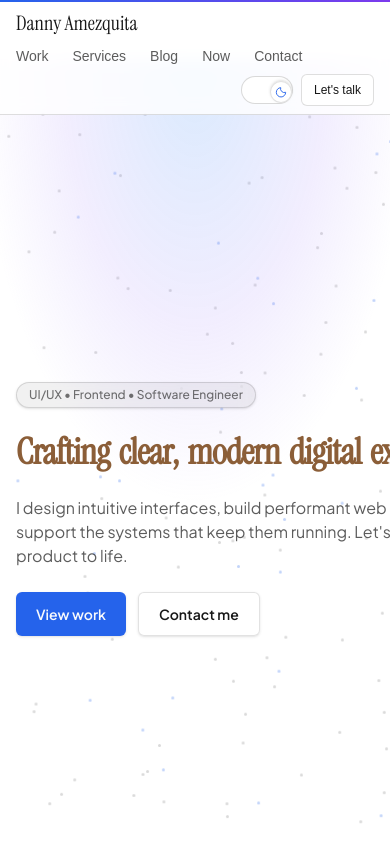
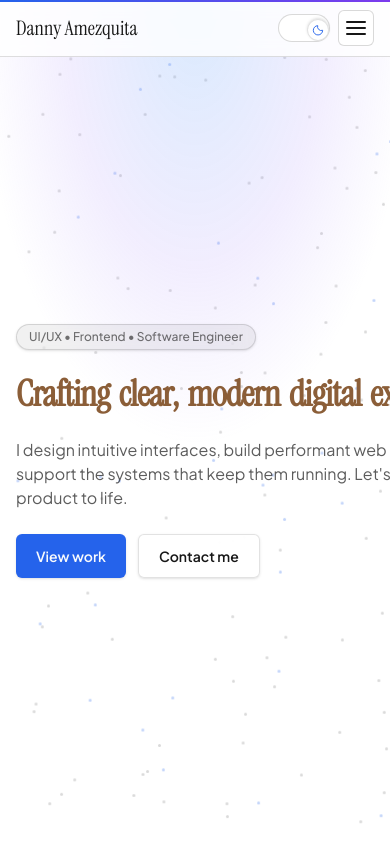
Before and after one commit to DannyAmzq/personal-wesbite, a Next.js app: page / in a window 390 px wide. Shown: the top 844 px of the page. Built offline with nearby package versions, Linux system fonts and the light colour scheme; a web font is replaced by a local one.

Commit message:
Revert "Wrap header contents on small viewports instead of hamburger menu"
This reverts commit 9882e619f5b23c0a6ad64a8427779b950be44813.

```diff
--- a/components/Navbar.tsx
+++ b/components/Navbar.tsx
@@ -1,15 +1,37 @@
 "use client";
 import Link from "next/link";
 import { usePathname } from "next/navigation";
-import { motion } from "framer-motion";
+import { motion, AnimatePresence, useReducedMotion } from "framer-motion";
+import { useState, useEffect, useCallback } from "react";
 import ThemeToggle from "@/components/ThemeToggle";
 import MagneticButton from "@/components/MagneticButton";
 import SignatureLogo from "@/components/SignatureLogo";
 
 export default function Navbar() {
+  const [open, setOpen] = useState(false);
+  const reduce = useReducedMotion();
   const pathname = usePathname();
   // Prefix hash links with "/" when not on the homepage so they navigate back correctly
   const h = (hash: string) => (pathname === "/" ? hash : `/${hash}`);
+
+  // rAF-throttled resize — avoids setState on every pixel while dragging
+  useEffect(() => {
+    let rafId: number;
+    const onResize = () => {
+      cancelAnimationFrame(rafId);
+      rafId = requestAnimationFrame(() => {
+        if (window.innerWidth >= 640) setOpen(false);
+      });
+    };
+    window.addEventListener("resize", onResize, { passive: true });
+    return () => {
+      window.removeEventListener("resize", onResize);
+      cancelAnimationFrame(rafId);
+    };
+  }, []);
+
+  const toggle = useCallback(() => setOpen((o) => !o), []);
+  const close = useCallback(() => setOpen(false), []);
 
   const links = [
     { href: h("#work"), label: "Work" },
@@ -19,11 +41,18 @@ export default function Navbar() {
     { href: h("#contact"), label: "Contact" },
   ];
 
+  // Tween (not spring) — smoother for opacity/rotate on small elements
+  const barTransition = { type: "tween", duration: 0.2, ease: [0.16, 1, 0.3, 1] } as const;
+  // Tween for height — springs can overshoot causing layout jank
+  const menuTransition = reduce
+    ? { duration: 0 }
+    : ({ type: "tween", duration: 0.25, ease: [0.16, 1, 0.3, 1] } as const);
+
   return (
     <header className="sticky top-0 z-50 backdrop-blur bg-[color-mix(in_oklab,var(--background)_80%,transparent)] border-b border-[color-mix(in_oklab,var(--foreground)_14%,transparent)]">
-      <nav className="mx-auto max-w-6xl px-4 sm:px-6 lg:px-8 py-2 flex flex-wrap items-center gap-x-6 gap-y-2">
+      <nav className="mx-auto max-w-6xl px-4 sm:px-6 lg:px-8 h-14 flex items-center justify-between">
         <SignatureLogo />
-        <ul className="flex flex-wrap items-center gap-x-6 gap-y-1 text-sm text-[color-mix(in_oklab,var(--foreground)_70%,transparent)]">
+        <ul className="hidden sm:flex items-center gap-6 text-sm text-[color-mix(in_oklab,var(--foreground)_70%,transparent)]">
           {links.map((link, i) => (
             <motion.li
               key={link.href}
@@ -37,9 +66,9 @@ export default function Navbar() {
             </motion.li>
           ))}
         </ul>
-        <div className="ml-auto flex items-center gap-2">
+        <div className="flex items-center gap-2">
           <ThemeToggle />
-          <MagneticButton strength={0.4}>
+          <MagneticButton className="hidden sm:block" strength={0.4}>
             <a
               href={h("#contact")}
               className="inline-flex h-8 items-center rounded-md border border-[color-mix(in_oklab,var(--foreground)_14%,transparent)] bg-[color-mix(in_oklab,var(--background)_92%,transparent)] px-3 text-xs font-medium text-[var(--foreground)] hover:bg-[color-mix(in_oklab,var(--background)_88%,transparent)] focus-visible:outline-none focus-visible:ring-2 ring-accent"
@@ -47,8 +76,71 @@ export default function Navbar() {
               Let's talk
             </a>
           </MagneticButton>
+          {/* Mobile hamburger — no layout prop (avoids layout recalculation on each toggle) */}
+          <button
+            onClick={toggle}
+            aria-label={open ? "Close menu" : "Open menu"}
+            aria-expanded={open}
+            className="sm:hidden relative h-9 w-9 grid place-items-center rounded-md border border-[color-mix(in_oklab,var(--foreground)_16%,transparent)] bg-[color-mix(in_oklab,var(--background)_88%,transparent)] focus-visible:outline-none focus-visible:ring-2 ring-accent transition-colors"
+          >
+            <motion.span
+              className="absolute h-[2px] w-5 rounded bg-[var(--foreground)]"
+              animate={reduce ? undefined : open ? { rotate: 45, y: 0 } : { rotate: 0, y: -6 }}
+              transition={barTransition}
+              style={{ willChange: "transform" }}
+            />
+            <motion.span
+              className="absolute h-[2px] w-5 rounded bg-[var(--foreground)]"
+              animate={reduce ? undefined : open ? { opacity: 0, scaleX: 0 } : { opacity: 1, scaleX: 1 }}
+              transition={{ type: "tween", duration: 0.15 }}
+            />
+            <motion.span
+              className="absolute h-[2px] w-5 rounded bg-[var(--foreground)]"
+              animate={reduce ? undefined : open ? { rotate: -45, y: 0 } : { rotate: 0, y: 6 }}
+              transition={barTransition}
+              style={{ willChange: "transform" }}
+            />
+          </button>
         </div>
       </nav>
+
+      {/* Mobile menu panel — initial={false} skips the mount animation */}
+      <AnimatePresence initial={false}>
+        {open && (
+          <motion.div
+            key="mobile-menu"
+            initial={{ height: 0, opacity: 0 }}
+            animate={{ height: "auto", opacity: 1 }}
+            exit={{ height: 0, opacity: 0 }}
+            transition={menuTransition}
+            style={{ overflow: "hidden" }}
+            className="sm:hidden border-t border-[color-mix(in_oklab,var(--foreground)_14%,transparent)] bg-[color-mix(in_oklab,var(--background)_94%,transparent)] backdrop-blur px-4 pb-4"
+          >
+            <ul className="flex flex-col pt-3 gap-2 text-sm">
+              {links.map((l) => (
+                <li key={l.href}>
+                  <Link
+                    href={l.href}
+                    onClick={close}
+                    className="block rounded px-2 py-2 hover:bg-[color-mix(in_oklab,var(--background)_88%,transparent)] transition-colors"
+                  >
+                    {l.label}
+                  </Link>
+                </li>
+              ))}
+              <li>
+                <a
+                  href="#contact"
+                  onClick={close}
+                  className="mt-1 inline-flex h-9 items-center justify-center rounded-md border border-[color-mix(in_oklab,var(--foreground)_16%,transparent)] bg-[color-mix(in_oklab,var(--background)_90%,transparent)] px-4 text-xs font-medium text-[var(--foreground)] hover:bg-[color-mix(in_oklab,var(--background)_86%,transparent)]"
+                >
+                  Let's talk
+                </a>
+              </li>
+            </ul>
+          </motion.div>
+        )}
+      </AnimatePresence>
     </header>
   );
 }
```
